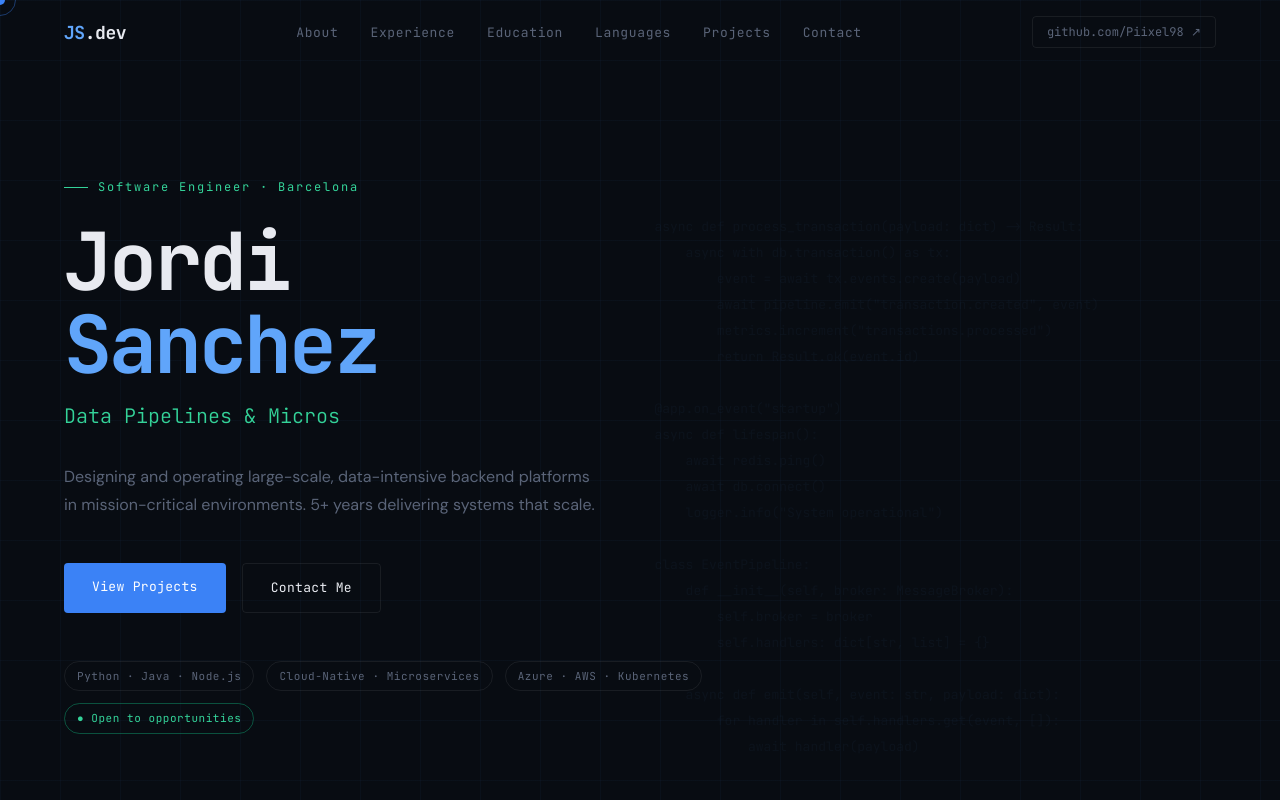
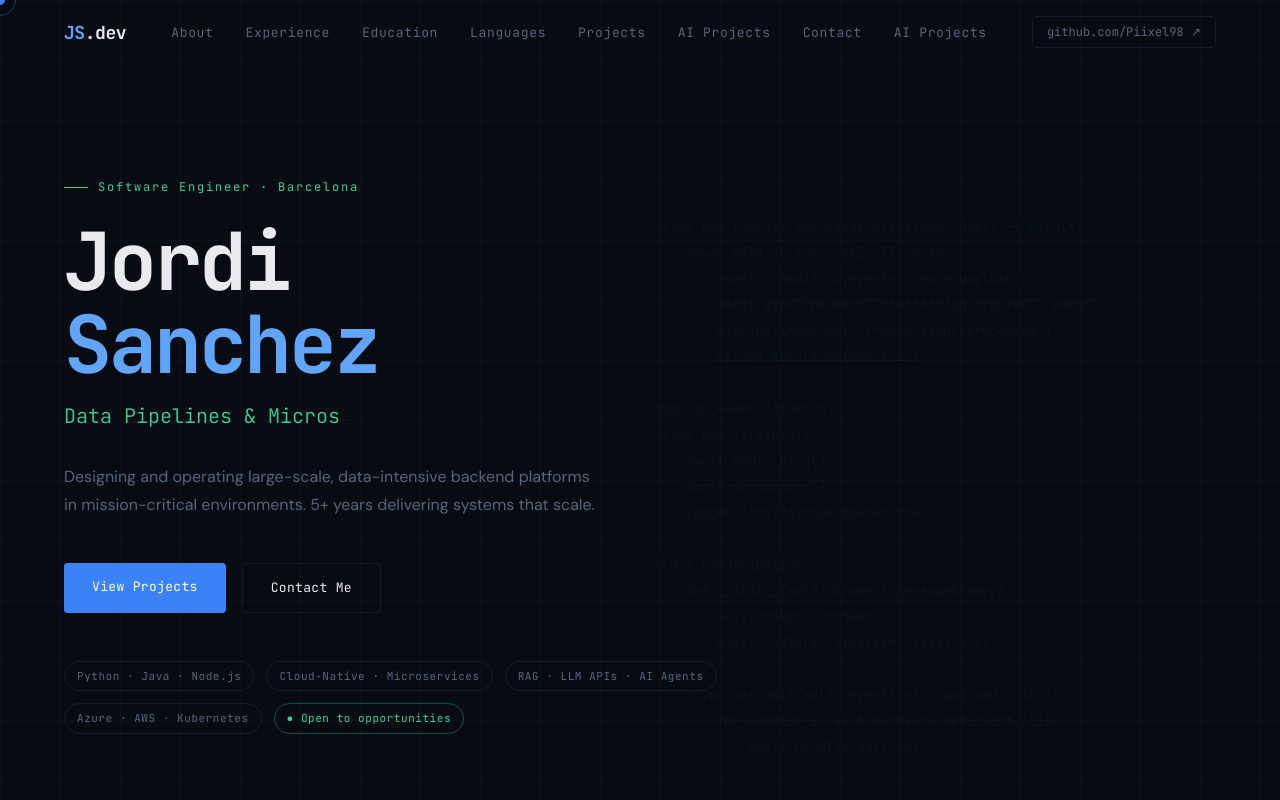
Before and after one commit to Piixel98/portfolio, a React (Vite) app: page / in a window 1280 px wide. Shown: the top 800 px of the page. Built offline with nearby package versions, Linux system fonts and the light colour scheme.

Commit message:
feat: add ai projects section

```diff
--- a/src/App.jsx
+++ b/src/App.jsx
@@ -6,6 +6,7 @@ import Experience from './components/Experience'
 import Education from './components/Education'
 import Languages from './components/Languages'
 import Projects from './components/Projects'
+import AiProjects from './components/AiProjects'
 import Contact from './components/Contact'
 import portfolio from './data/portfolio.json'
 
@@ -72,6 +73,7 @@ export default function App() {
         <Education education={portfolio.education} />
         <Languages languages={portfolio.languages} />
         <Projects projects={portfolio.projects} />
+        <AiProjects aiProjects={portfolio.aiProjects} />
         <Contact contact={portfolio.contact} />
       </main>
 
--- /dev/null
+++ b/src/components/AiProjects.jsx
@@ -0,0 +1,70 @@
+export default function AiProjects({ aiProjects }) {
+  return (
+    <section id="ai-projects" className="px-[5%] py-24">
+      <span className="tag">{aiProjects.tag}</span>
+      <h2 className="section-title mb-3">{aiProjects.title}</h2>
+      <p className="text-[#5A6478] max-w-xl mb-14 text-[15px]">
+        {aiProjects.intro}
+      </p>
+
+      <div className="grid grid-cols-1 lg:grid-cols-3 gap-5 max-w-6xl">
+        {aiProjects.items.map((project, i) => (
+          <article
+            key={project.title}
+            className="js-fade relative bg-[#141B28] border border-white/[0.07] border-l-[3px] border-l-emerald-500 rounded-xl p-7 overflow-hidden transition-colors duration-200 hover:border-white/[0.12]"
+            style={{ transitionDelay: `${i * 0.12}s` }}
+          >
+            <div className="absolute right-6 bottom-6 font-mono text-[56px] font-bold leading-none text-emerald-500/[0.04] pointer-events-none select-none">
+              {project.icon}
+            </div>
+
+            <div className="relative z-10 flex flex-col min-h-full">
+              <div className="flex flex-wrap items-start justify-between gap-3 mb-5 pr-12">
+                <div className="flex flex-col gap-2 max-w-[70%]">
+                  <span className="font-mono text-[11px] text-emerald-400 tracking-[0.1em]">
+                    {project.context}
+                  </span>
+                  <span className="inline-flex w-fit font-mono text-[10px] text-emerald-400 border border-emerald-500/30 bg-emerald-500/5 px-2.5 py-1 rounded-sm tracking-[0.08em]">
+                    Personal Project
+                  </span>
+                </div>
+                <span className="inline-flex w-fit font-mono text-[10px] text-emerald-400 border border-emerald-500/30 px-2 py-0.5 rounded-sm whitespace-nowrap">
+                  {project.badge}
+                </span>
+              </div>
+
+              <h3 className="text-[21px] font-medium mb-4 text-[#E8EAF0] leading-tight">
+                {project.title}
+              </h3>
+              <p className="text-[14px] text-[#5A6478] leading-[1.75] mb-5">
+                {project.desc}
+              </p>
+
+              <ul className="font-mono text-[11px] text-[#5A6478] leading-relaxed space-y-2 mb-6">
+                {project.highlights.map(highlight => (
+                  <li key={highlight} className="flex gap-2">
+                    <span className="text-emerald-400">✓</span>
+                    <span>{highlight}</span>
+                  </li>
+                ))}
+              </ul>
+
+              <div className="flex flex-wrap gap-1.5 mb-6">
+                {project.stack.map(tag => <span key={tag} className="pill">{tag}</span>)}
+              </div>
+
+              <a
+                href={project.githubUrl}
+                target="_blank"
+                rel="noreferrer"
+                className="font-mono text-[11px] text-[#5A6478] hover:text-blue-400 transition-colors mt-auto"
+              >
+                {project.github} ↗
+              </a>
+            </div>
+          </article>
+        ))}
+      </div>
+    </section>
+  )
+}
--- a/src/components/Navbar.jsx
+++ b/src/components/Navbar.jsx
@@ -27,6 +27,14 @@ export default function Navbar({ nav, profile }) {
             </a>
           </li>
         ))}
+        <li>
+          <a
+            href="#ai-projects"
+            className="nav-link after:absolute after:bottom-[-2px] after:left-1/2 after:right-1/2 after:h-px after:bg-blue-400 after:transition-all after:duration-300 hover:after:left-0 hover:after:right-0"
+          >
+            AI Projects
+          </a>
+        </li>
       </ul>
       <a
         href={profile.githubUrl}
--- a/src/data/portfolio.json
+++ b/src/data/portfolio.json
@@ -16,6 +16,7 @@
       { "label": "Education", "href": "#education" },
       { "label": "Languages", "href": "#languages" },
       { "label": "Projects", "href": "#projects" },
+      { "label": "AI Projects", "href": "#ai-projects" },
       { "label": "Contact", "href": "#contact" }
     ]
   },
@@ -24,6 +25,7 @@
     "phrases": [
       "Backend & Cloud-Native Systems",
       "Data Pipelines & Microservices",
+      "AI-Augmented Backend Systems",
       "Mission-Critical Platforms",
       "Python \u00b7 PostgreSQL \u00b7 Azure"
     ],
@@ -33,6 +35,7 @@
     "badges": [
       "Python \u00b7 Java \u00b7 Node.js",
       "Cloud-Native \u00b7 Microservices",
+      "RAG \u00b7 LLM APIs \u00b7 AI Agents",
       "Azure \u00b7 AWS \u00b7 Kubernetes"
     ],
     "availability": "Open to opportunities",
@@ -176,6 +179,46 @@
       }
     ]
   },
+  "aiProjects": {
+    "tag": "// ai projects \u00b7 personal work",
+    "title": "AI side projects",
+    "intro": "Personal explorations around LLM-enabled backend systems, automation and data pipelines.",
+    "items": [
+      {
+        "context": "Personal Project \u00b7 2025",
+        "title": "RAG Document Assistant",
+        "desc": "Retrieval-Augmented Generation system that ingests technical documentation (PDFs, Markdown) and exposes a conversational API. Uses pgvector on PostgreSQL for vector storage - leveraging existing database expertise - and LangChain for orchestration. Designed with production concerns in mind: chunking strategies, hybrid search (semantic + keyword), and response streaming via FastAPI.",
+        "stack": ["Python", "FastAPI", "LangChain", "PostgreSQL", "pgvector", "OpenAI API", "Docker"],
+        "highlights": ["Semantic + keyword hybrid search", "Streaming responses", "Production-grade chunking", "REST API"],
+        "badge": "RAG \u00b7 Vector Search",
+        "github": "github.com/Piixel98",
+        "githubUrl": "https://github.com/Piixel98",
+        "icon": "BOT"
+      },
+      {
+        "context": "Personal Project \u00b7 2025",
+        "title": "Operational AI Agent",
+        "desc": "Autonomous agent built with LangChain tool-calling that automates multi-step operational workflows: reads from APIs, queries databases, generates structured reports and dispatches actions. Evolved naturally from prior RPA and process automation experience - replacing brittle Selenium scripts with LLM-driven reasoning. Includes a Redis-based memory layer for session persistence across interactions.",
+        "stack": ["Python", "LangChain", "Redis", "FastAPI", "PostgreSQL", "Anthropic API", "Docker"],
+        "highlights": ["Tool-calling & function execution", "Redis memory layer", "Multi-step reasoning", "API + DB integration"],
+        "badge": "AI Agents \u00b7 Automation",
+        "github": "github.com/Piixel98",
+        "githubUrl": "https://github.com/Piixel98",
+        "icon": "$_"
+      },
+      {
+        "context": "Personal Project \u00b7 2025",
+        "title": "Event Stream Processor + LLM Enrichment",
+        "desc": "Data pipeline that consumes events from Apache Kafka, applies LLM-based enrichment (entity extraction, classification, anomaly flagging) and persists enriched records to PostgreSQL. Orchestrated with Apache Airflow. Built to explore AI-augmented data pipelines as a natural evolution of existing backend pipeline experience. Includes a minimal Grafana dashboard for pipeline observability.",
+        "stack": ["Python", "Apache Kafka", "Apache Airflow", "PostgreSQL", "OpenAI API", "Grafana", "Docker", "FastAPI"],
+        "highlights": ["Real-time Kafka consumption", "LLM entity extraction", "Airflow orchestration", "Grafana observability"],
+        "badge": "MLOps \u00b7 Data Pipelines",
+        "github": "github.com/Piixel98",
+        "githubUrl": "https://github.com/Piixel98",
+        "icon": "LLM"
+      }
+    ]
+  },
   "contact": {
     "tag": "// contact",
     "title": ["Let's build something", "reliable."],
```
